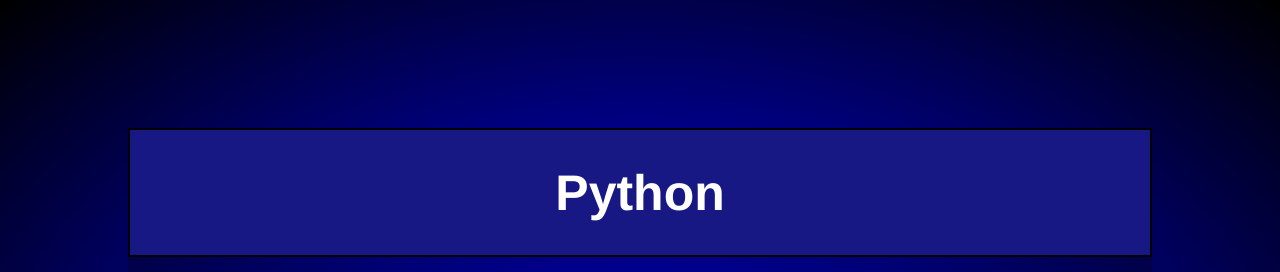
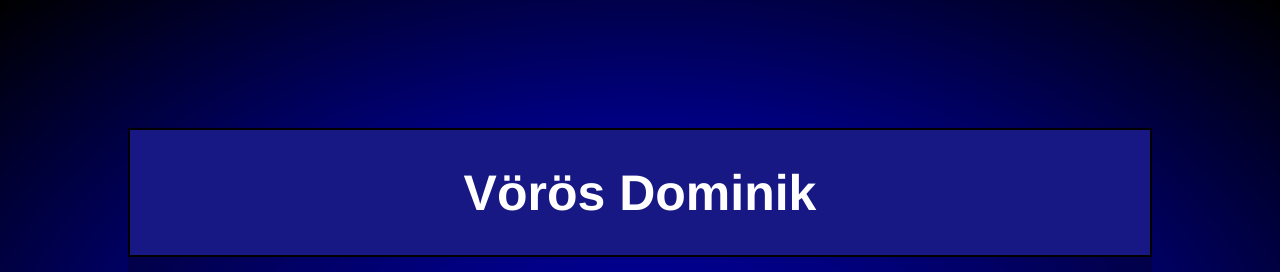
Before and after one commit to VorosDominik/Portfoli-, a plain HTML site: page Python.html in a window 1280 px wide. Shown: the top 272 px of the page. Drawn offline with Linux system fonts and the light colour scheme.

```diff
--- a/Python.html
+++ b/Python.html
@@ -17,7 +17,7 @@
   <body>
     <main>
       <header>
-        <h1>Python</h1>
+        <h1>Vörös Dominik</h1>
       </header>
       <nav>
         <ul>
```
Also changed, not shown: index.html (+1 -1 lines), java.html (+1 -1 lines), web.html (+1 -1 lines).
